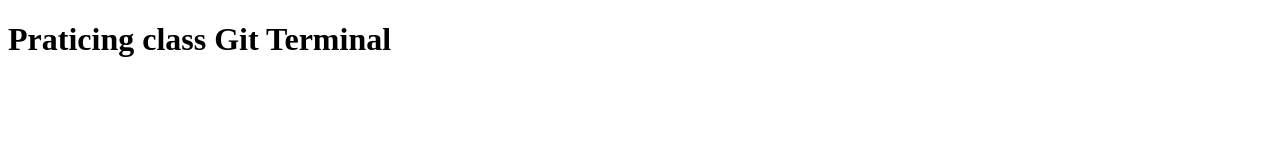
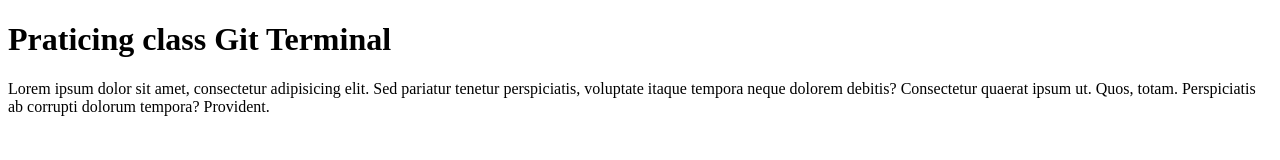
Before and after one commit to leoWebStack/new-repository, a plain HTML site: page index.html in a window 1280 px wide. Drawn offline with Linux system fonts and the light colour scheme.

Commit message:
Add p tag

```diff
--- a/index.html
+++ b/index.html
@@ -7,5 +7,11 @@
   </head>
   <body>
     <h1>Praticing class Git Terminal</h1>
+    <p>
+      Lorem ipsum dolor sit amet, consectetur adipisicing elit. Sed pariatur
+      tenetur perspiciatis, voluptate itaque tempora neque dolorem debitis?
+      Consectetur quaerat ipsum ut. Quos, totam. Perspiciatis ab corrupti
+      dolorum tempora? Provident.
+    </p>
   </body>
 </html>
```
